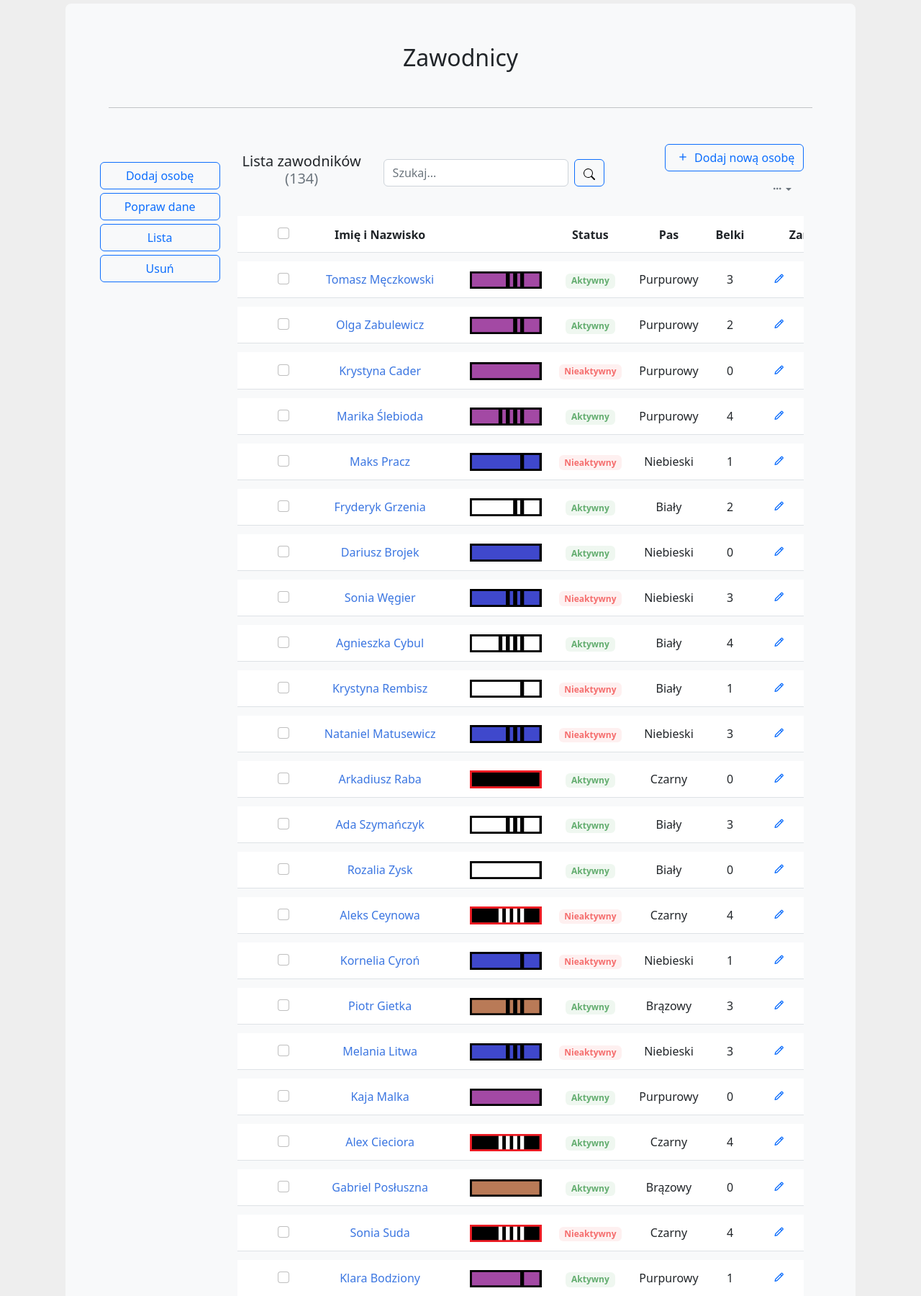
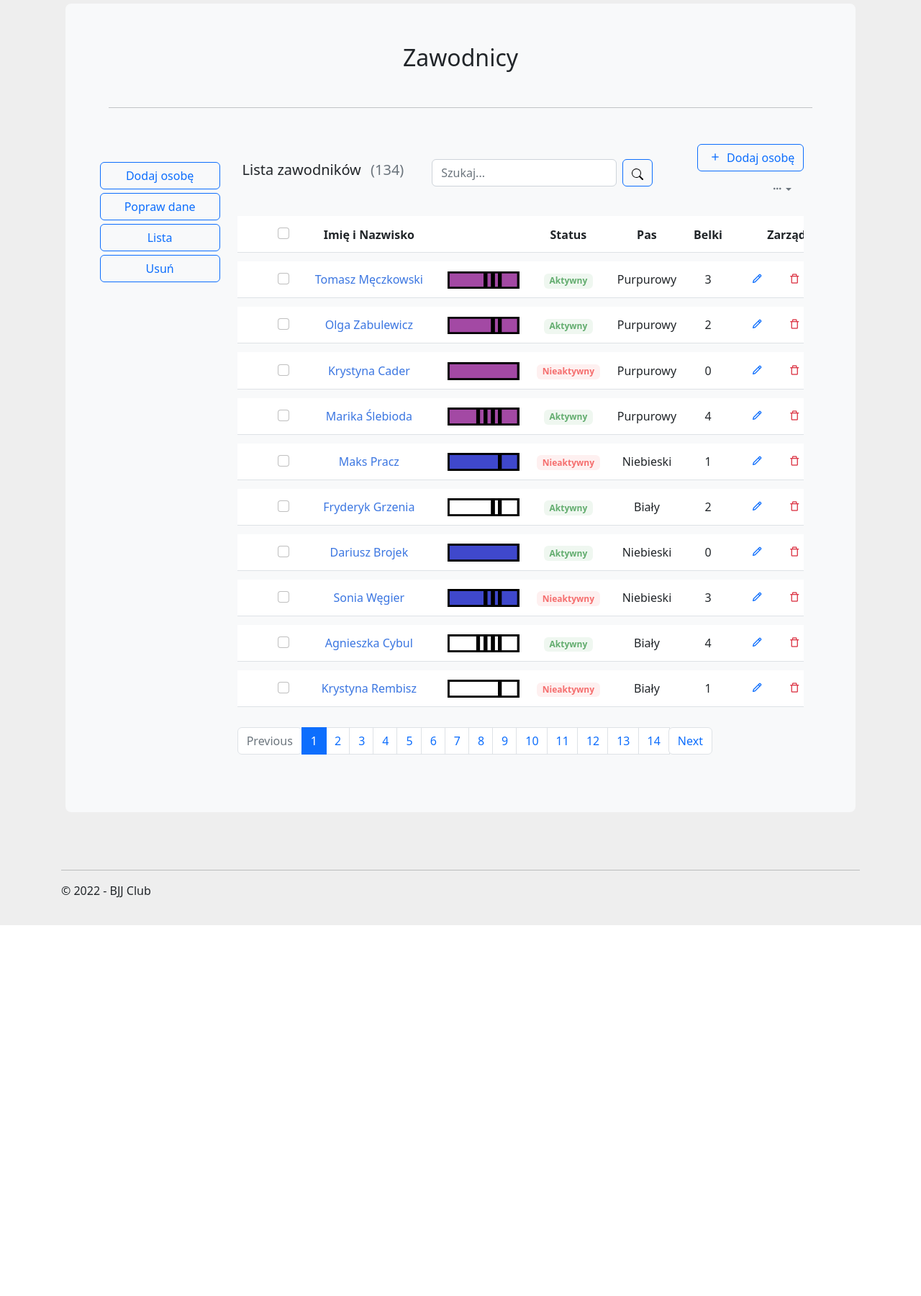
Before and after one commit to TomaszMeczkowski/tiny_bjj_club, a Django app: page /zawodnicy/ in a window 1280 px wide. Shown: the part 145-1945 px from the top of the page at 72% size. After the commit the page ends 1430 px from the top, so only its background shows below. Run offline with Django 4.2, Linux system fonts and the light colour scheme; data comes from the database, SQL or seed files in the repository; both versions use the stored data as it was after the commit; some libraries are stand-ins or nearby versions.

Commit message:
pagination in players list

```diff
--- a/players/models.py
+++ b/players/models.py
@@ -37,5 +37,8 @@ class Player(models.Model):
     email = models.EmailField(null=True, blank=True)
     active = models.BooleanField(default=False)
 
+    class Meta:
+        ordering = ['id']
+
     def __str__(self):
         return f"{self.id}. {self.first_name} {self.last_name}"
--- a/players/templates/players_list.html
+++ b/players/templates/players_list.html
@@ -8,7 +8,7 @@
 
 <div class="container">
     <div class="row align-items-center">
-        <div class="col-md-3">
+        <div class="col-md-4">
             <div class="mb-3">
                 <h5 class="card-title">Lista zawodników <span class="text-muted fw-normal ms-2">({{count_players}})</span></h5>
             </div>
@@ -30,19 +30,15 @@
 
                 <datalist id="datalistOptions">
 <!--                  <option value="Przykładowe wyszukiwania">-->
-<!--                  <option value="Pas: Purpurowy">-->
-<!--                  <option value="Imię: Ania">-->
-<!--                  <option value="Nazwisko: Kowalska">-->
-<!--                  <option value="Belki: 2">-->
                 </datalist>
                 </form>
 
             </div>
         </div>
-        <div class="col-md-4">
+        <div class="col-md-3">
             <div class="d-flex flex-wrap align-items-center justify-content-end gap-2 mb-2">
                 <div>
-                    <a href="{% url 'players:players_add' %}" class="btn btn-outline-primary"><i class="bx bx-plus me-1"></i> Dodaj nową osobę</a>
+                    <a href="{% url 'players:players_add' %}" class="btn btn-outline-primary"><i class="bx bx-plus me-1"></i> Dodaj osobę</a>
                 </div>
                 <div class="dropdown">
                     <a class="btn btn-link text-muted py-1 font-size-16 shadow-none dropdown-toggle" href="#" role="button" data-bs-toggle="dropdown" aria-expanded="false"><i class="bx bx-dots-horizontal-rounded"></i></a>
@@ -120,30 +116,45 @@
         </div>
     </div>
     <div class="row g-0 align-items-center pb-4">
+        <div class="col-sm-12">
+                <nav aria-label="Page navigation">
+                    <ul class="pagination mb-sm-0">
+                    {% if players.has_previous %}
+                    <li class="page-item">
+                    <a class="page-link" href="?page={{ players.previous_page_number }}">Previous</a>
+                    </li>
+                    {% else %}
+                    <li class="page-item disabled">
+                    <a class="page-link" href="#" tabindex="-1" aria-disabled="True">Previous</a>
+                    </li>
+                    {% endif %}
 
-        <div class="col-sm-6">
-            <div><p class="mb-sm-0">Showing 1 to 10 of {{count_players}} entries</p></div>
+                    {% for i in players.paginator.page_range %}
+                    {% if players.number == i %}
+                    <li class="page-item active" aria-current="page">
+                        <span class="page-link">
+                        {{ i }}
+                        </span>
+                    </li>
+                    {% else %}
+                    <li class="page-item"><a class="page-link" href="?page={{ i }}">{{ i }}</a></li>
+                    {% endif %}
+                    {% endfor %}
+
+                    {% if players.has_next %}
+                    <li class="page-item">
+                    <a class="page-link" href="?page={{ players.next_page_number }}">Next</a>
+                    </li>
+                    {% else %}
+                        <li class="page-item disabled">
+                        <a class="page-link" href="#" tabindex="-1" aria-disabled="True">Next</a>
+                        </li>
+                    {% endif %}
+
+                    </ul>
+                </nav>
         </div>
-
-        <div class="col-sm-6">
-            <div class="float-sm-end">
-                <ul class="pagination mb-sm-0">
-                    <li class="page-item disabled">
-                        <a href="#" class="page-link"><i class="mdi mdi-chevron-left"></i></a>
-                    </li>
-                    <li class="page-item active"><a href="#" class="page-link">1</a></li>
-                    <li class="page-item"><a href="#" class="page-link">2</a></li>
-                    <li class="page-item"><a href="#" class="page-link">3</a></li>
-                    <li class="page-item"><a href="#" class="page-link">4</a></li>
-                    <li class="page-item"><a href="#" class="page-link">5</a></li>
-                    <li class="page-item">
-                        <a href="#" class="page-link"><i class="mdi mdi-chevron-right"></i></a>
-                    </li>
-                </ul>
-            </div>
-        </div>
-
-    </div>
+</div>
 </div>
 
 {% endblock %}
--- a/players/urls.py
+++ b/players/urls.py
@@ -1,7 +1,5 @@
 from django.urls import path
 from .views import players, players_add, player_profile
-from django.contrib.staticfiles.storage import staticfiles_storage
-from django.views.generic.base import RedirectView
 
 
 app_name = "players"
@@ -10,5 +8,4 @@ urlpatterns = [
     path("", players, name="players_list"),
     path("dodaj", players_add, name="players_add"),
     path("profil/<int:player_id>", player_profile, name="player_profile"),
-    path('favicon.ico', RedirectView.as_view(url=staticfiles_storage.url('imgages/favicon.png')))
 ]
--- a/players/views.py
+++ b/players/views.py
@@ -1,7 +1,6 @@
 from django.shortcuts import render
 from .models import Player
-from itertools import chain
-from django.db.models.query import EmptyQuerySet
+from django.core.paginator import Paginator
 
 
 # Create your views here.
@@ -33,7 +32,11 @@ def players(request):
         elif search_bar != "":
             players = players.filter(first_name=search_bar)
 
-    count_players = len(players)
+    players = Paginator(players, 10)
+    count_players = players.count
+    current_page = request.GET.get('page')
+    players = players.get_page(current_page)
+
     context = {"count_players": count_players,
                "players": players,
                }
--- a/tiny_bjj_club/urls.py
+++ b/tiny_bjj_club/urls.py
@@ -15,11 +15,13 @@ Including another URLconf
 """
 from django.contrib import admin
 from django.urls import path, include
-from django.conf.urls.static import static
-from django.conf import settings
+from django.contrib.staticfiles.storage import staticfiles_storage
+from django.views.generic.base import RedirectView
+
 
 urlpatterns = [
     path("admin/", admin.site.urls),
     path("", include('main.urls')),
     path("zawodnicy/", include('players.urls')),
+    path('favicon.ico', RedirectView.as_view(url=staticfiles_storage.url('/imgages/favicon.png'))),
 ]
```
Also changed, not shown: db.sqlite3.
